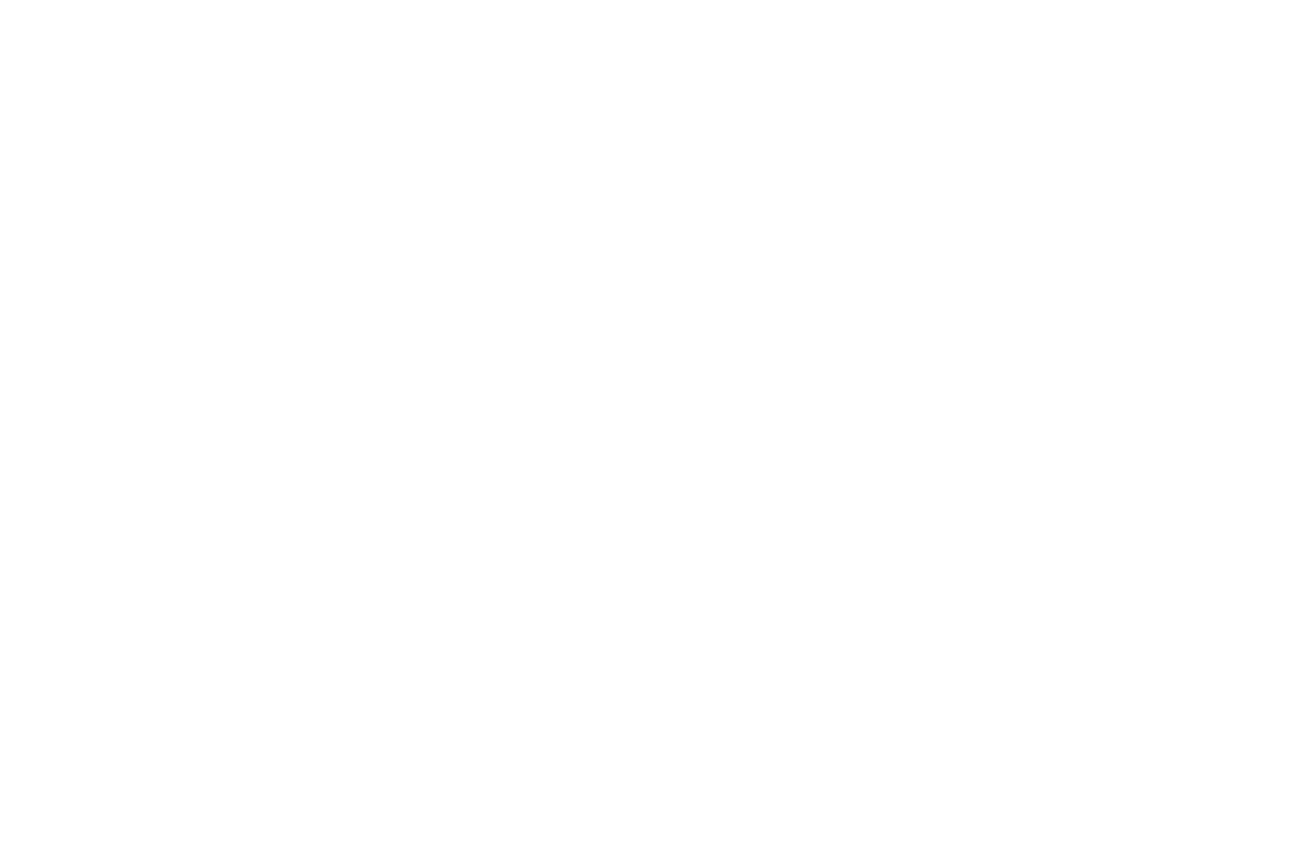
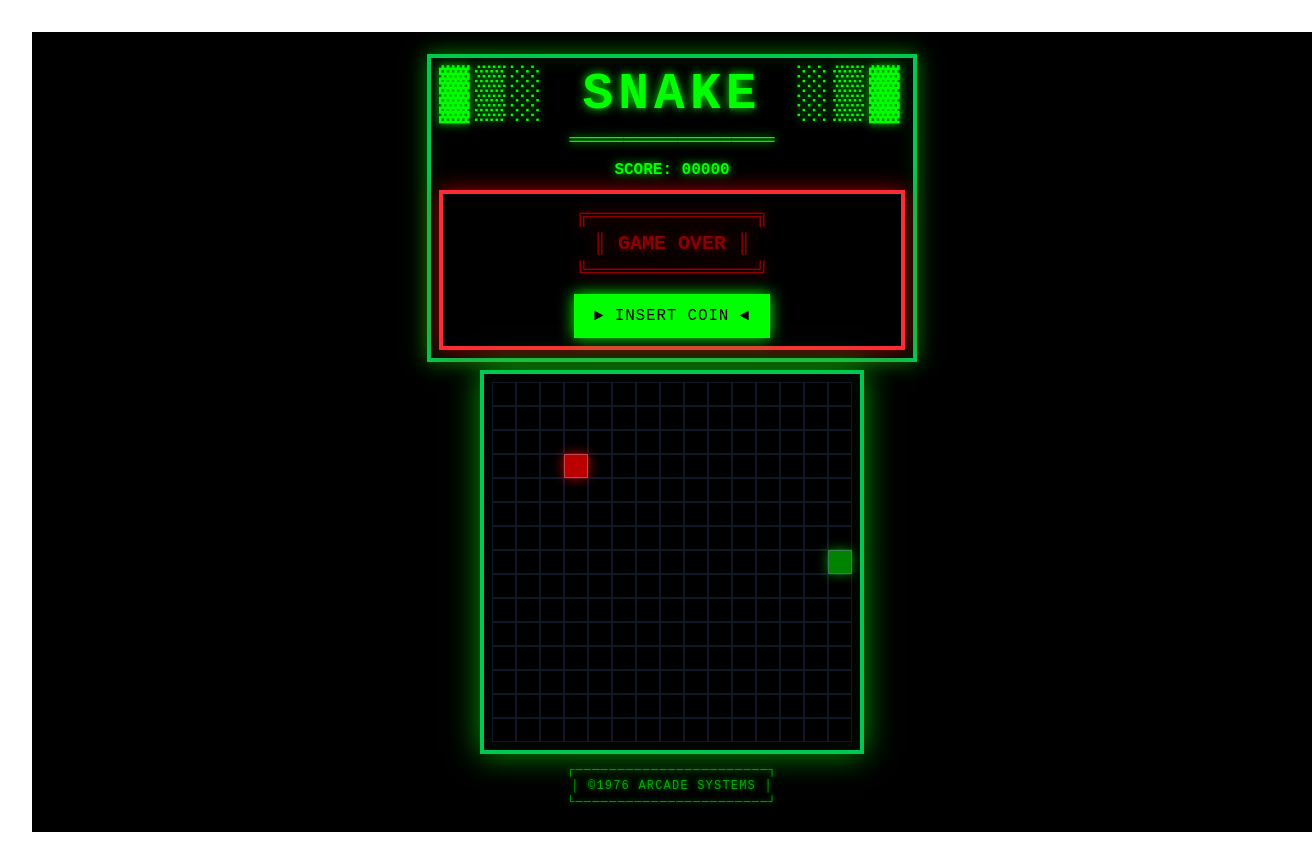
Before and after one commit to MatteoMilin/nuit-de-l-info-2025, a React (Vite) app: page /snake in a window 1280 px wide. Shown: the whole page, 1312 px wide, since content can reach past the window. Before the commit the page ends 800 px from the top, so only its background shows below. Built offline with nearby package versions, Linux system fonts and the light colour scheme.

Commit message:
Add Snake

```diff
--- a/src/App.tsx
+++ b/src/App.tsx
@@ -7,8 +7,8 @@
   return (
     <BrowserRouter>
       <Routes>
+        <Route index path='/snake' element={<Snake />} />
         <Route index element={<HomePage />} />
-        <Route index path='/snake' element={<Snake />} />
       </Routes>
     </BrowserRouter>
   );
--- a/src/index.css
+++ b/src/index.css
@@ -14,7 +14,7 @@
 
   color-scheme: light dark;
   color: rgba(255, 255, 255, 0.87);
-  background-color: #242424;
+  background-color: #000000;
 
   font-synthesis: none;
   text-rendering: optimizeLegibility;
@@ -27,6 +27,7 @@
   color: #646cff;
   text-decoration: inherit;
 }
+
 a:hover {
   color: #535bf2;
 }
@@ -46,7 +47,7 @@
 }
 
 button {
-  border-radius: 8px;
+  border-radius: 0px;
   border: 1px solid transparent;
   padding: 0.6em 1.2em;
   font-size: 1em;
@@ -56,9 +57,11 @@
   cursor: pointer;
   transition: border-color 0.25s;
 }
+
 button:hover {
   border-color: #646cff;
 }
+
 button:focus,
 button:focus-visible {
   outline: 4px auto -webkit-focus-ring-color;
@@ -69,9 +72,11 @@
     color: #213547;
     background-color: #ffffff;
   }
+
   a:hover {
     color: #747bff;
   }
+
   button {
     background-color: #f9f9f9;
   }
--- a/src/snake/Snake.tsx
+++ b/src/snake/Snake.tsx
@@ -1,34 +1,183 @@
-import { useEffect, useState } from "react"
+import { useEffect, useState, useCallback } from "react"
 
 export default function Snake() {
+    const SIZE = 15;
+    const SPEED = 100;
 
-    const [map, setMap] = useState<number[][]>([[]]);
-    const size: number = 15;
+    const [snake, setSnake] = useState([[7, 7]]);
+    const [food, setFood] = useState([3, 3]);
+    const [direction, setDirection] = useState([0, 1]);
+    const [nextDirection, setNextDirection] = useState([0, 1]);
+    const [gameOver, setGameOver] = useState(false);
+    const [score, setScore] = useState(0);
+
+    const generateFood = useCallback((currentSnake) => {
+        let newFood;
+        do {
+            newFood = [Math.floor(Math.random() * SIZE), Math.floor(Math.random() * SIZE)];
+        } while (currentSnake.some(seg => seg[0] === newFood[0] && seg[1] === newFood[1]));
+        return newFood;
+    }, []);
+
+    const isCollision = (head, body) => {
+        return head[0] < 0 || head[0] >= SIZE || head[1] < 0 || head[1] >= SIZE ||
+            body.some(seg => seg[0] === head[0] && seg[1] === head[1]);
+    };
+
+    const getCellType = useCallback((row, col) => {
+        if (snake[0][0] === row && snake[0][1] === col) return 'head';
+        if (snake.some(seg => seg[0] === row && seg[1] === col)) return 'body';
+        if (food[0] === row && food[1] === col) return 'food';
+        return 'empty';
+    }, [snake, food]);
 
     useEffect(() => {
-        const new_map: number[][] = [];
+        const handleKeyPress = (e) => {
+            if (gameOver || !['ArrowUp', 'ArrowDown', 'ArrowLeft', 'ArrowRight'].includes(e.key)) return;
+            e.preventDefault();
 
-        for (let i = 0; i < size; i++) {
-            const line: number[] = [];
+            const moves = {
+                ArrowUp: [-1, 0],
+                ArrowDown: [1, 0],
+                ArrowLeft: [0, -1],
+                ArrowRight: [0, 1]
+            };
 
-            for (let j = 0; j < size; j++) {
-                line.push(0);
-            }
-            new_map.push(line);
-        }
-        setMap(new_map);
-    }, [])
+            const newDir = moves[e.key];
+            const isOpposite = direction[0] === -newDir[0] && direction[1] === -newDir[1];
+            if (!isOpposite) setNextDirection(newDir);
+        };
 
-    return <div>
-        {map.map((line: number[], key_line: number) => {
-            return <div key={key_line}>
-                {line.map((value: number, key: number) => {
-                    return <div key={key}>
+        window.addEventListener('keydown', handleKeyPress);
+        return () => window.removeEventListener('keydown', handleKeyPress);
+    }, [gameOver, direction]);
 
+    useEffect(() => {
+        if (gameOver) return;
+
+        const interval = setInterval(() => {
+            setDirection(nextDirection);
+
+            setSnake(prev => {
+                const head = prev[0];
+                const newHead = [head[0] + nextDirection[0], head[1] + nextDirection[1]];
+
+                if (isCollision(newHead, prev)) {
+                    setGameOver(true);
+                    return prev;
+                }
+
+                const newSnake = [newHead, ...prev];
+
+                if (newHead[0] === food[0] && newHead[1] === food[1]) {
+                    setScore(s => s + 1);
+                    setFood(generateFood(newSnake));
+                } else {
+                    newSnake.pop();
+                }
+
+                return newSnake;
+            });
+        }, SPEED);
+
+        return () => clearInterval(interval);
+    }, [nextDirection, food, gameOver, generateFood]);
+
+    const resetGame = () => {
+        setSnake([[7, 7]]);
+        setFood([3, 3]);
+        setDirection([0, 1]);
+        setNextDirection([0, 1]);
+        setGameOver(false);
+        setScore(0);
+    };
+
+    const styles = {
+        container: { fontFamily: '"Courier New", monospace' },
+        header: {
+            background: '#000',
+            boxShadow: '0 0 20px rgba(0, 255, 0, 0.5), inset 0 0 20px rgba(0, 255, 0, 0.1)',
+            borderRadius: 0
+        },
+        title: { color: '#0f0', textShadow: '0 0 10px #0f0' },
+        score: { color: '#0f0', textShadow: '0 0 8px #0f0' },
+        gameOverBox: {
+            background: '#000',
+            boxShadow: '0 0 20px rgba(255, 0, 0, 0.6)',
+            borderRadius: 0
+        },
+        gameOverText: { color: '#f00', textShadow: '0 0 15px #f00' },
+        button: {
+            background: '#0f0',
+            color: '#000',
+            borderColor: '#0f0',
+            boxShadow: '0 0 15px #0f0',
+            borderRadius: 0
+        },
+        board: {
+            background: '#000',
+            boxShadow: '0 0 30px rgba(0, 255, 0, 0.6), inset 0 0 30px rgba(0, 255, 0, 0.05)',
+            borderRadius: 0
+        },
+        head: { background: '#0f0', boxShadow: '0 0 12px #0f0, inset 0 0 8px #0f0', borderRadius: 0 },
+        body: { background: '#0a0', boxShadow: '0 0 5px #0a0', borderRadius: 0 },
+        food: { background: '#f00', boxShadow: '0 0 12px #f00, inset 0 0 8px #f00', borderRadius: 0 },
+        empty: { background: '#000', borderRadius: 0 },
+        footer: { color: '#0a0', textShadow: '0 0 5px #0a0' }
+    };
+
+    const cellStyles = {
+        head: 'border-green-300 animate-pulse',
+        body: 'border-green-700',
+        food: 'border-red-400 animate-pulse',
+        empty: 'border-gray-900'
+    };
+
+    return (
+        <div className="flex flex-col items-center justify-center h-screen w-screen overflow-hidden bg-black p-2" style={styles.container}>
+            <div className="mb-2 text-center border-4 border-green-500 p-2" style={styles.header}>
+                <h1 className="text-3xl font-bold mb-1 tracking-widest" style={styles.title}>
+                    ▓▒░ SNAKE ░▒▓
+                </h1>
+                <div className="text-lg font-bold mb-1" style={styles.title}>═══════════════════</div>
+                <div className="text-base font-bold" style={styles.score}>
+                    SCORE: {score.toString().padStart(5, '0')}
+                </div>
+
+                {gameOver && (
+                    <div className="mt-2 border-4 border-red-500 p-2" style={styles.gameOverBox}>
+                        <p className="text-xl font-bold mb-2 animate-pulse" style={styles.gameOverText}>
+                            ╔══════════════╗<br />║ GAME  OVER ║<br />╚══════════════╝
+                        </p>
+                        <button onClick={resetGame} className="font-bold py-1 px-4 border-2 tracking-wider rounded-none text-sm" style={styles.button}>
+                            ► INSERT COIN ◄
+                        </button>
                     </div>
-                })}
+                )}
+
+                {!gameOver && (
+                    <div className="mt-1" style={{ color: '#0a0' }}>
+                        <p className="text-xs tracking-wide">▲ ▼ ◄ ► ARROW KEYS TO MOVE</p>
+                    </div>
+                )}
             </div>
-        })}
-    </div>
 
+            <div className="p-2 border-4 border-green-500" style={styles.board}>
+                {Array.from({ length: SIZE }).map((_, row) => (
+                    <div key={row} className="flex">
+                        {Array.from({ length: SIZE }).map((_, col) => {
+                            const type = getCellType(row, col);
+                            return (
+                                <div key={col} className={`w-6 h-6 border ${cellStyles[type]}`} style={styles[type]} />
+                            );
+                        })}
+                    </div>
+                ))}
+            </div>
+
+            <div className="mt-2 text-xs tracking-widest" style={styles.footer}>
+                ┌───────────────────────┐<br />│ ©1976 ARCADE SYSTEMS │<br />└───────────────────────┘
+            </div>
+        </div>
+    );
 }
```
